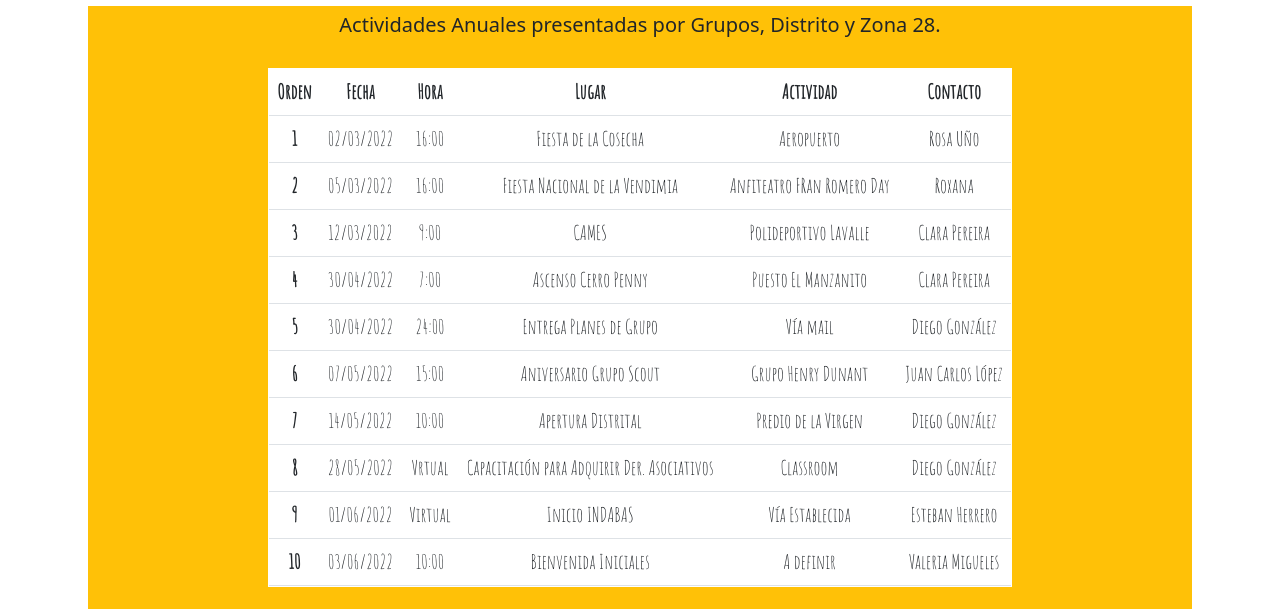
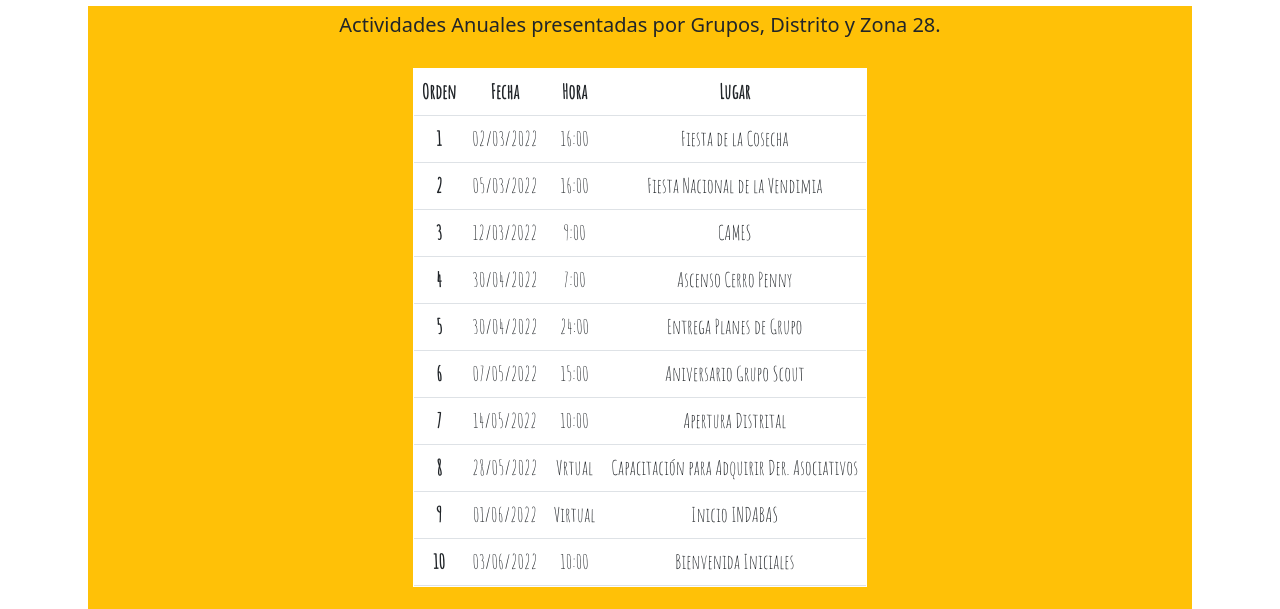
Before and after one commit to ClareiraP/Proyecto, a website: page calendario.html in a window 1280 px wide. Shown: the part 246-855 px from the top of the page. Drawn offline with nearby package versions, Linux system fonts and the light colour scheme.

Commit message:
Proyecto Final

```diff
--- a/calendario.html
+++ b/calendario.html
@@ -62,8 +62,6 @@
                         <th scope="col">Fecha</th>
                         <th scope="col">Hora</th>
                         <th scope="col">Lugar</th>
-                        <th scope="col">Actividad</th>
-                        <th scope="col">Contacto</th>
                     </tr>
                     </thead>
                     <tbody>
@@ -72,8 +70,7 @@
                         <td>02/03/2022</td>
                         <td>16:00</td>
                         <td>Fiesta de la Cosecha</td>
-                        <td>Aeropuerto</td>
-                        <td>Rosa Uño</td>
+
                         </tr>
                     </tr>
                     <tr>
@@ -81,72 +78,63 @@
                         <td>05/03/2022</td>
                         <td>16:00</td>
                         <td>Fiesta Nacional de la Vendimia</td>
-                        <td>Anfiteatro FRan Romero Day</td>
-                        <td>Roxana </td>
+
                     </tr>
                     <tr>
                         <th scope="row">3</th>
                         <td>12/03/2022</td>
                         <td>9:00</td>
                         <td>CAMES</td>
-                        <td>Polideportivo Lavalle</td>
-                        <td>Clara Pereira </td>
+
                     </tr>
                     <tr>
                         <th scope="row">4</th>
                         <td>30/04/2022</td>
                         <td>7:00</td>
                         <td>Ascenso Cerro Penny</td>
-                        <td>Puesto El Manzanito</td>
-                        <td>Clara Pereira </td>
+
                     </tr>
                     <tr>
                         <th scope="row">5</th>
                         <td>30/04/2022</td>
                         <td>24:00</td>
                         <td>Entrega Planes de Grupo</td>
-                        <td>Vía mail</td>
-                        <td>Diego González </td>
+
                     </tr>
                     <tr>
                         <th scope="row">6</th>
                         <td>07/05/2022</td>
                         <td>15:00</td>
                         <td>Aniversario Grupo Scout</td>
-                        <td>Grupo Henry Dunant</td>
-                        <td>Juan Carlos López</td>
+
                     </tr>
                     <tr>
                         <th scope="row">7</th>
                         <td>14/05/2022</td>
                         <td>10:00</td>
                         <td>Apertura Distrital</td>
-                        <td>Predio de la Virgen</td>
-                        <td>Diego González</td>
+
                     </tr>
                     <tr>
                         <th scope="row">8</th>
                         <td>28/05/2022</td>
                         <td>Vrtual</td>
                         <td>Capacitación para Adquirir Der. Asociativos</td>
-                        <td>Classroom</td>
-                        <td>Diego González</td>
+
                     </tr>
                     <tr>
                         <th scope="row">9</th>
                         <td>01/06/2022</td>
                         <td>Virtual</td>
                         <td>Inicio INDABAS</td>
-                        <td>Vía Establecida</td>
-                        <td>Esteban Herrero</td>
+
                     </tr>
                     <tr>
                         <th scope="row">10</th>
                         <td>03/06/2022</td>
                         <td>10:00</td>
                         <td>Bienvenida Iniciales</td>
-                        <td>A definir</td>
-                        <td>Valeria Migueles</td>
+
                     </tr>
                     </tbody>
                 </table>
```
